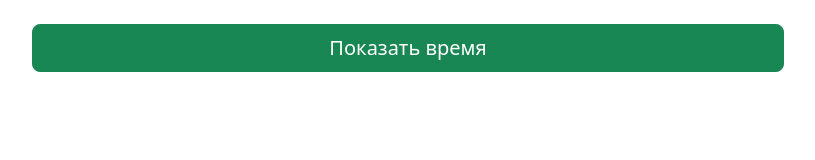
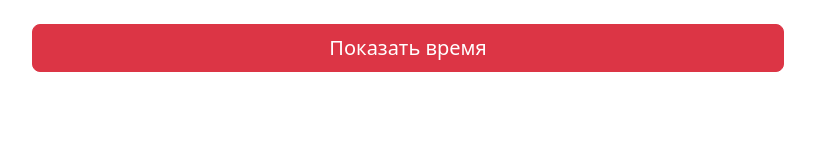
Before and after one commit to 0Tzhbeva0/vite-bootstrap-luxon, a website built with Vite: page index.html in a window 1280 px wide. Shown: the whole page, without its empty margins (232-1047 px from the left). Built offline with nearby package versions, Linux system fonts and the light colour scheme.

Commit message:
Make main button red

```diff
--- a/index.html
+++ b/index.html
@@ -11,7 +11,7 @@
         <div class="col-2"></div>
 
         <div class="col-8">
-          <button id="showTimeBtn" type="button" class="btn btn-success btn-lg app-btn">
+          <button id="showTimeBtn" type="button" class="btn btn-danger btn-lg app-btn">
             Показать время
           </button>
         </div>
```
